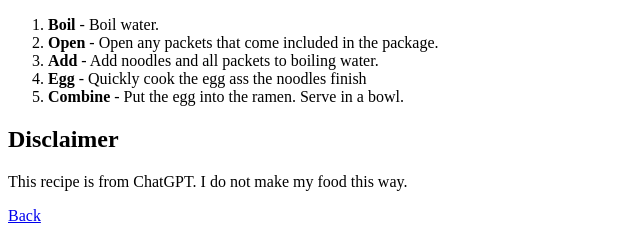
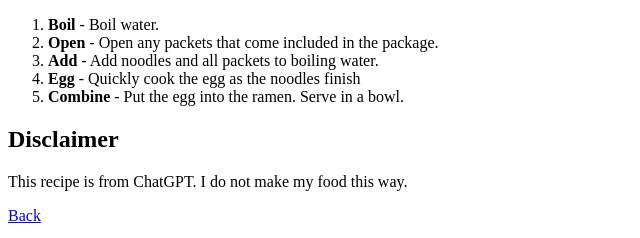
Before and after one commit to feedmatthew/odin-recipes, a plain HTML site: page recipes/ramen.html in a window 1280 px wide. Shown: the part 740-978 px from the top of the page, 0-640 px from the left. Drawn offline with Linux system fonts and the light colour scheme.

Commit message:
Changed 'ass' to 'as' in ramen.html

```diff
--- a/recipes/ramen.html
+++ b/recipes/ramen.html
@@ -24,7 +24,7 @@
             <li><strong>Boil</strong> - Boil water.</li>
             <li><strong>Open</strong> - Open any packets that come included in the package.</li>
             <li><strong>Add</strong> - Add noodles and all packets to boiling water.</li>
-            <li><strong>Egg</strong> - Quickly cook the egg ass the noodles finish</li>
+            <li><strong>Egg</strong> - Quickly cook the egg as the noodles finish</li>
             <li><strong>Combine</strong> - Put the egg into the ramen. Serve in a bowl.</li>
         </ol>
 
```
